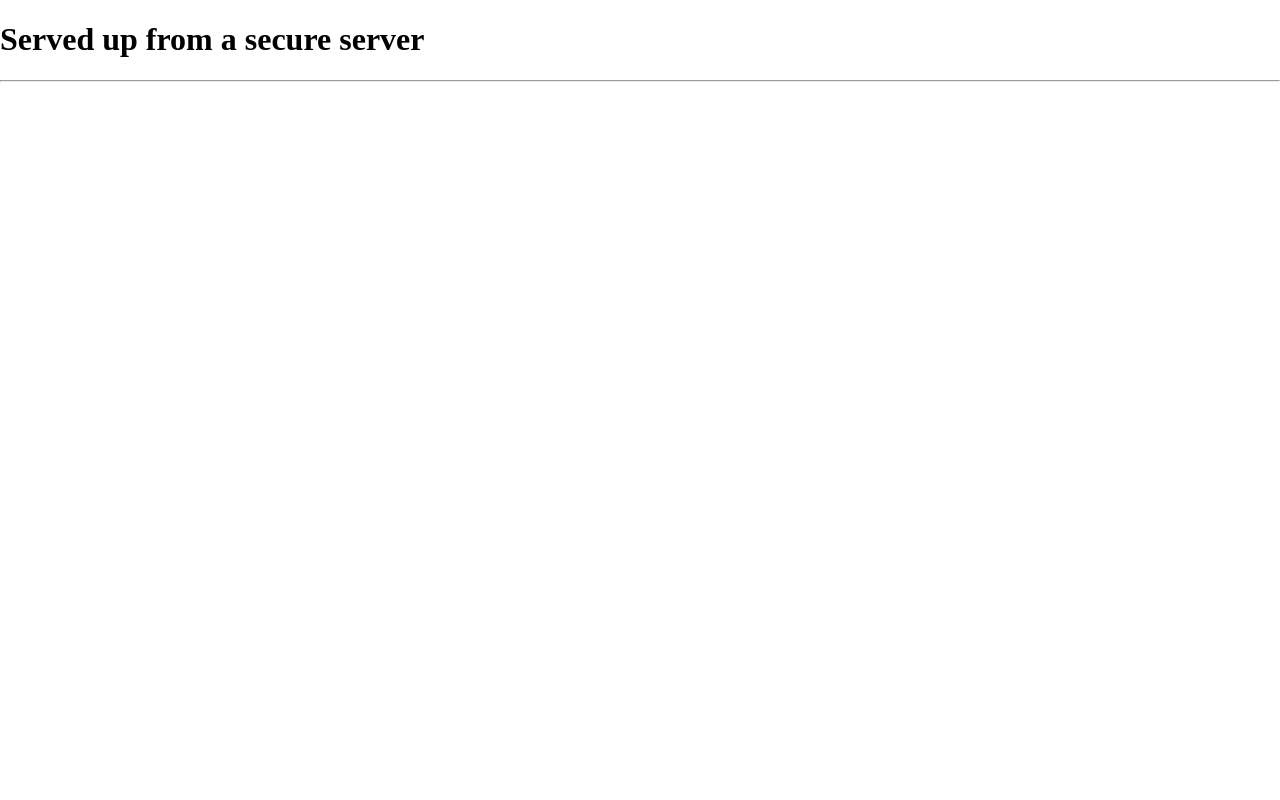
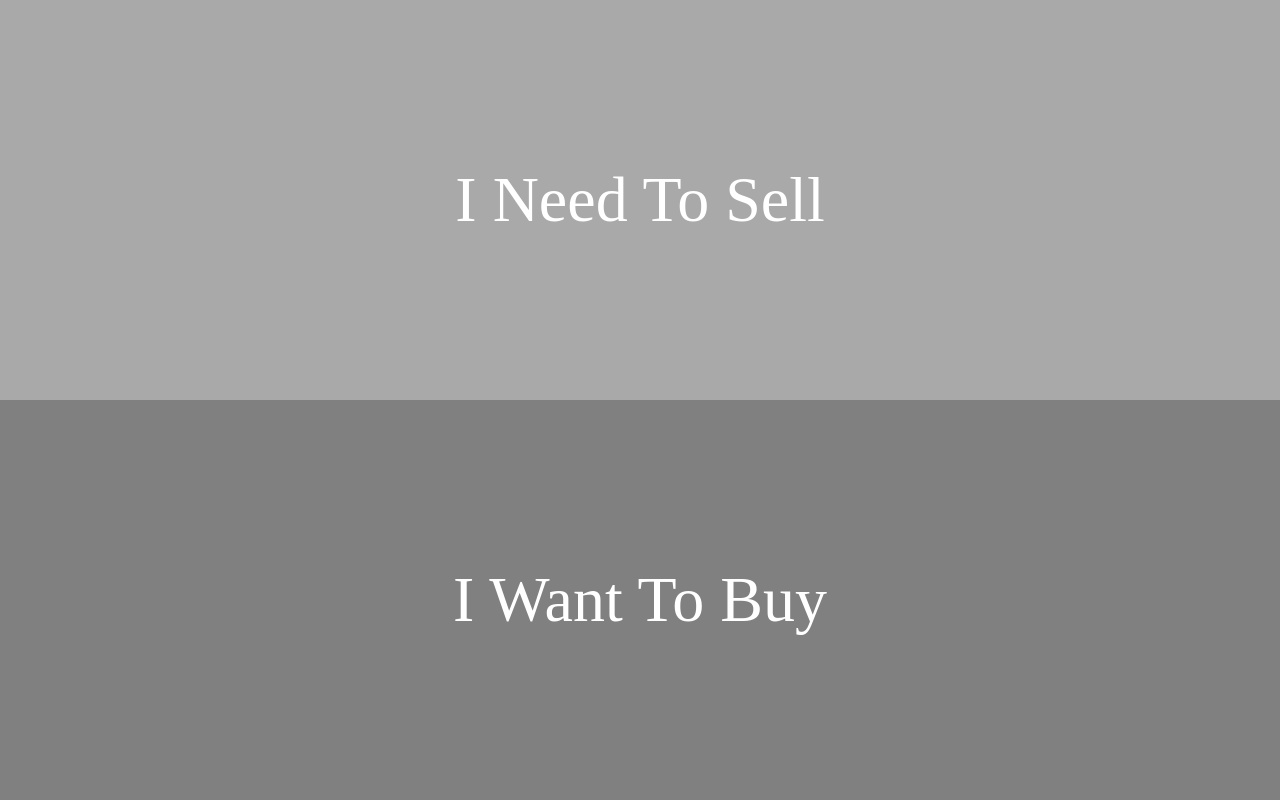
Before and after one commit to NiqueDaSneak/mobile-chat-pos, a website: page public/views/index.html in a window 1280 px wide. Drawn offline with nearby package versions, Linux system fonts and the light colour scheme; files that its build step writes are made by us from their sources; no server answers.

Commit message:
build home page

```diff
--- a/public/views/index.html
+++ b/public/views/index.html
@@ -1,20 +1,26 @@
 <!DOCTYPE html>
 <html>
+
 <head>
     <meta charset="utf-8">
     <title>Mobile Chat POS</title>
     <script src="/socket.io/socket.io.js"></script>
-    <link rel="stylesheet" href="public/static/index.css">
+    <link rel="stylesheet" href="css/index.css">
 </head>
+
 <body>
-<h1>Served up from a secure server</h1>
 
-<hr>
+    <div class="sell">
+        <div>I Need To Sell</div>
+    </div>
+    <div class="buy">
+        <div>I Want To Buy</div>
+    </div>
 
     <script type="text/javascript">
         var URL_SERVER = 'https://localhost:3000';
         var socket = io.connect(URL_SERVER);
-
     </script>
 </body>
+
 </html>
```
Lines whose indentation alone changed are shown as unchanged.
